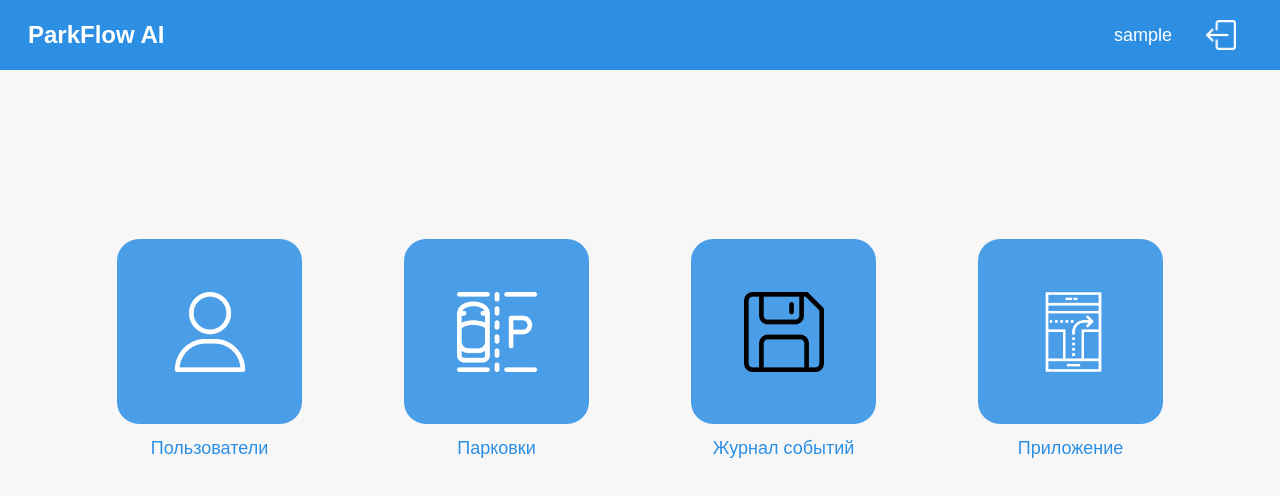
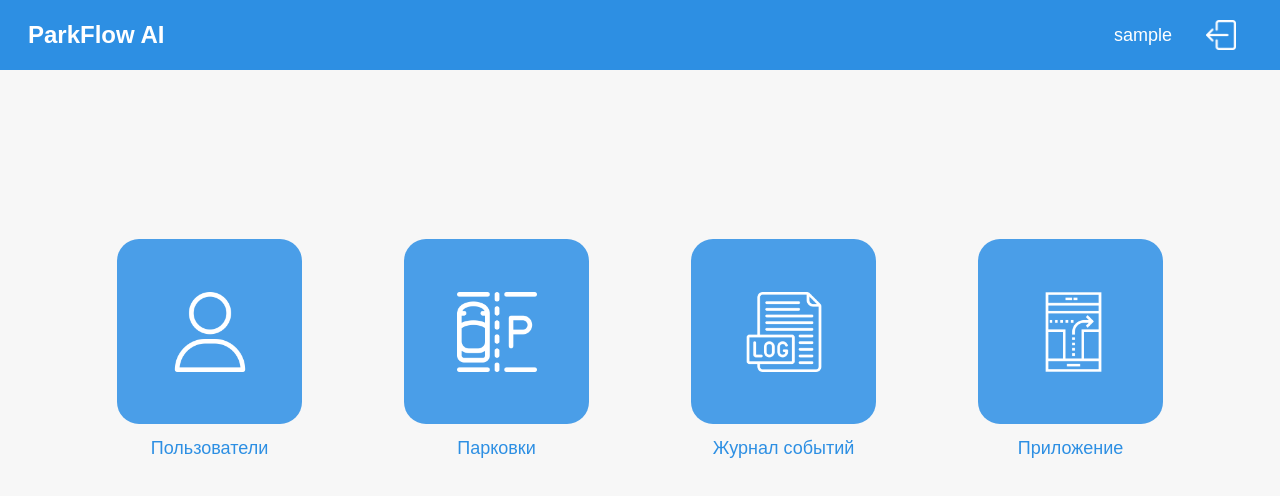
Before and after one commit to DoNik226/ParkFlowAI, a Vue app in the folder frontend/: page /admin in a window 1280 px wide. Shown: the top 496 px of the page. Built offline with nearby package versions, Linux system fonts and the light colour scheme; no server answers; sample sign-in values are in the browser's storage.

Commit message:
Еще картинку поменял для журнала событий в main меню админа

```diff
--- a/frontend/src/views/AdminView.vue
+++ b/frontend/src/views/AdminView.vue
@@ -45,7 +45,7 @@
 
         <button class="admin-item" @click="goEvents">
           <div class="admin-card">
-            <img src="../assets/img/save.png" alt="Журнал событий">
+            <img src="../assets/img/file.png" alt="Журнал событий">
           </div>
           <span class="admin-label">Журнал событий</span>
         </button>
```
Also changed, not shown: frontend/src/assets/img/file.png (added).
